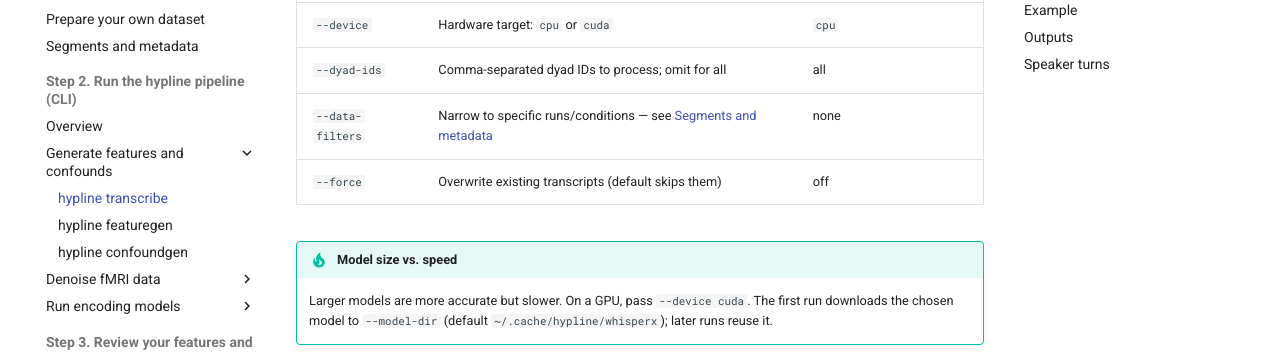
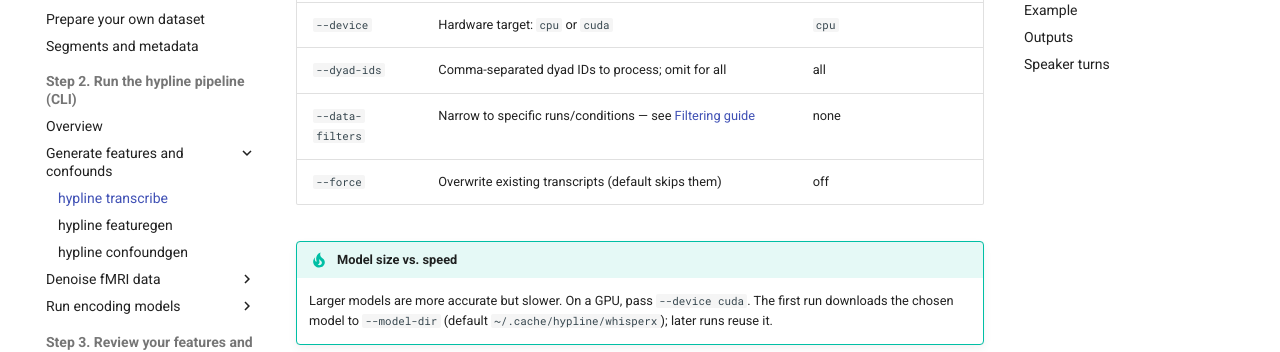
Before and after one commit to princeton-ddss/hypline, an MkDocs documentation site: the page built from docs/mkdocs/step-by-step/transcribe.md, in a window 1280 px wide and 900 px high, scrolled down 878 px. Shown: the part 152-504 px from the top of the window. Built offline with MkDocs 1.6.1 and Material for MkDocs 9.7.7, drawn with Linux system fonts in a browser that asks for light colours; comment, search, counter and statistics services are not loaded; the version menu is left out.

Commit message:
Update link in transcribe.md for data filters

```diff
--- a/docs/mkdocs/step-by-step/transcribe.md
+++ b/docs/mkdocs/step-by-step/transcribe.md
@@ -36,7 +36,7 @@
 | `--model-dir`    | Where to find/download model weights                             | `~/.cache/hypline/whisperx` |
 | `--device`       | Hardware target: `cpu` or `cuda`                                 | `cpu`            |
 | `--dyad-ids`     | Comma-separated dyad IDs to process; omit for all                | all              |
-| `--data-filters` | Narrow to specific runs/conditions — see [Segments and metadata](/segments.md) | none |
+| `--data-filters` | Narrow to specific runs/conditions — see [Filtering guide](FAQ/filter.md) | none |
 | `--force`        | Overwrite existing transcripts (default skips them)              | off              |
 
 !!! tip "Model size vs. speed"
```
